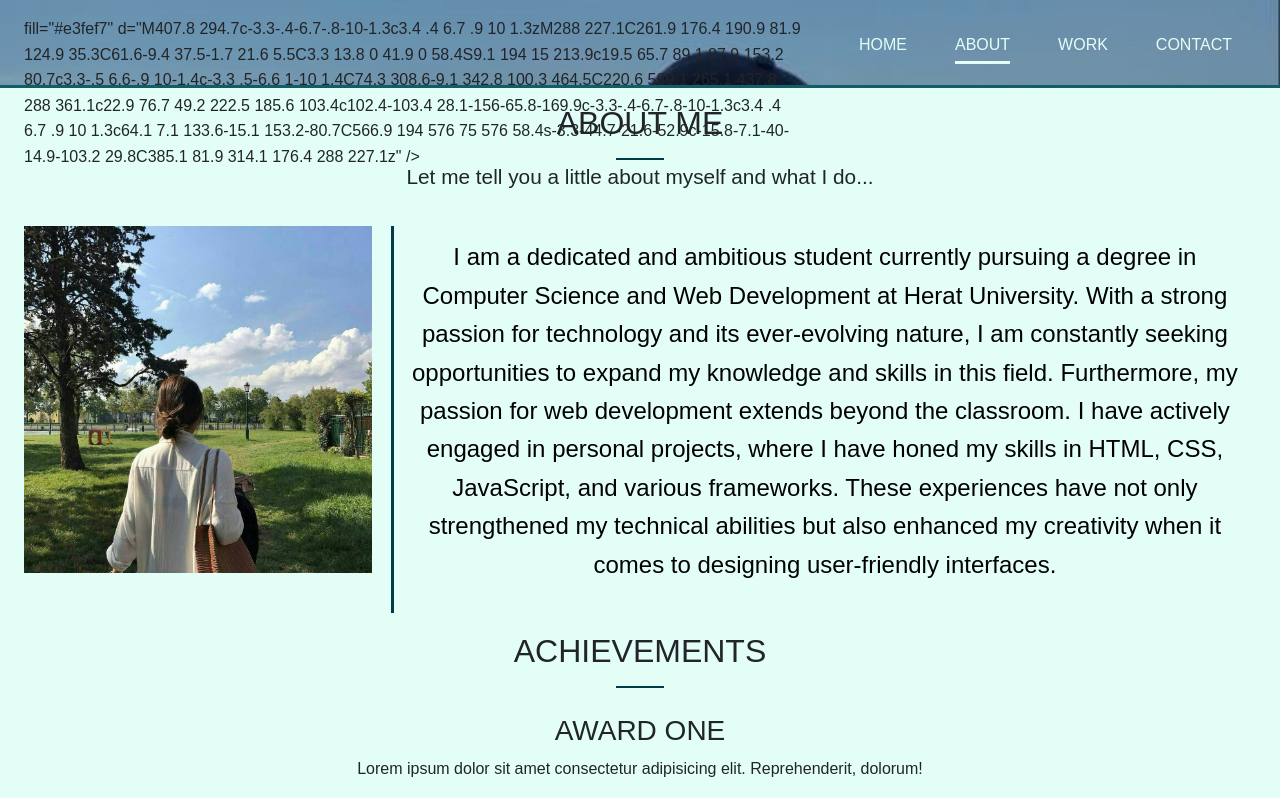
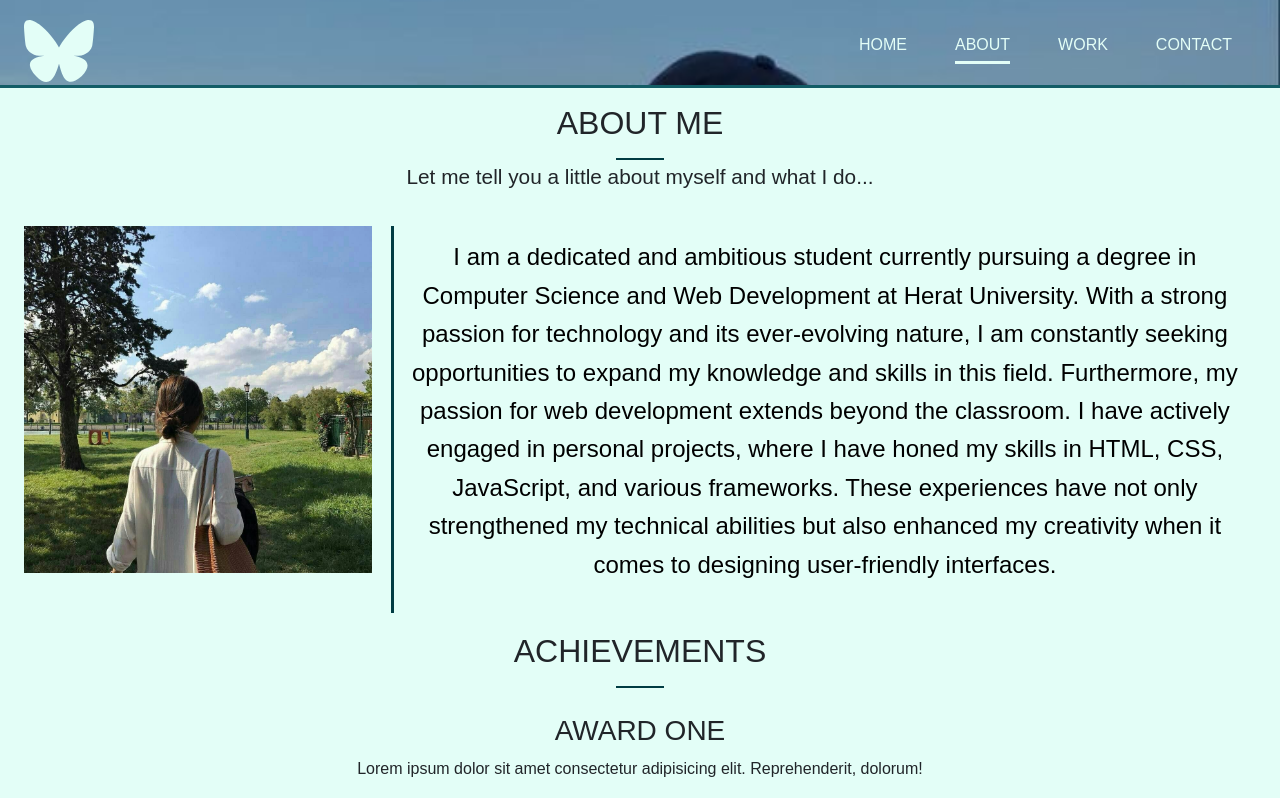
Before and after one commit to lalehwalizadeh/Portfolio-sass, a website: page dist/about.html in a window 1280 px wide. Shown: the top 798 px of the page. Drawn offline with Linux system fonts and the light colour scheme; some icons are missing; files whose address does not match are found by name; a web font is replaced by a local one.

Commit message:
commited

```diff
--- a/dist/about.html
+++ b/dist/about.html
@@ -12,11 +12,11 @@
 		<header id="header-inner">
 			<div class="container">
 				<nav id="main-nav">
-					<!-- <svg
+					<svg
 						id="logo"
 						xmlns="http://www.w3.org/2000/svg"
 						viewBox="0 0 576 512">
-						<path -->
+						<path
 							fill="#e3fef7"
 							d="M407.8 294.7c-3.3-.4-6.7-.8-10-1.3c3.4 .4 6.7 .9 10 1.3zM288 227.1C261.9 176.4 190.9 81.9 124.9 35.3C61.6-9.4 37.5-1.7 21.6 5.5C3.3 13.8 0 41.9 0 58.4S9.1 194 15 213.9c19.5 65.7 89.1 87.9 153.2 80.7c3.3-.5 6.6-.9 10-1.4c-3.3 .5-6.6 1-10 1.4C74.3 308.6-9.1 342.8 100.3 464.5C220.6 589.1 265.1 437.8 288 361.1c22.9 76.7 49.2 222.5 185.6 103.4c102.4-103.4 28.1-156-65.8-169.9c-3.3-.4-6.7-.8-10-1.3c3.4 .4 6.7 .9 10 1.3c64.1 7.1 133.6-15.1 153.2-80.7C566.9 194 576 75 576 58.4s-3.3-44.7-21.6-52.9c-15.8-7.1-40-14.9-103.2 29.8C385.1 81.9 314.1 176.4 288 227.1z" />
 					</svg>
```
